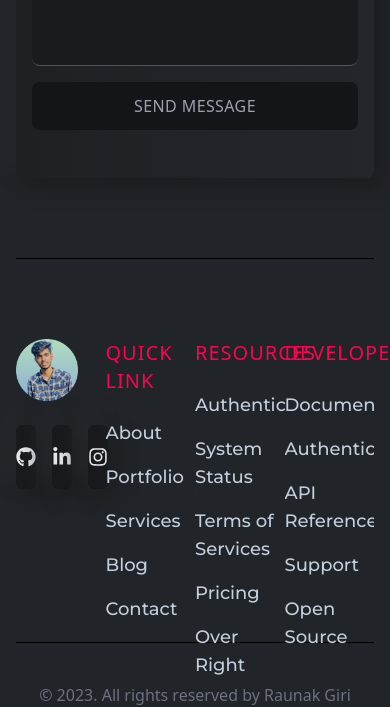
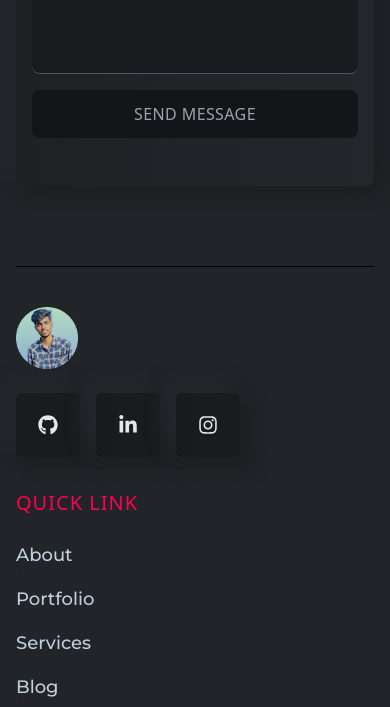
Before and after one commit to raunakgiri21/portfolio, a React (Vite) app: page / in a window 390 px wide. Shown: the part 8587-9294 px from the top of the page. Built offline with nearby package versions, Linux system fonts and the light colour scheme.

Commit message:
Responsive Footer

```diff
--- a/src/components/Contact/Contact.jsx
+++ b/src/components/Contact/Contact.jsx
@@ -61,7 +61,7 @@ const Contact = () => {
         />
       </div>
       <div className="w-full">
-        <div className="w-full h-auto flex flex-col lgl:flex-row justify-between">
+        <div className="w-full h-auto flex flex-col lgl:flex-row gap-2 lgl:gap-0 justify-between">
           <ContactLeft />
           <div className="w-full lgl:w-[60%] h-full py-10 bg-gradient-to-r from-[#1e2024] to-[#23272b] flex flex-col gap-8 p-4 lgl:p-8 rounded-lg shadow-shadowOne">
             <form className="w-full flex flex-col gap-4 lgl:gap-6 py-2 lgl:py-5">
--- a/src/components/Footer/Footer.jsx
+++ b/src/components/Footer/Footer.jsx
@@ -3,7 +3,7 @@ import { FaGithub, FaInstagram, FaLinkedinIn } from "react-icons/fa";
 
 const Footer = () => {
   return (
-    <div className="w-full py-20 h-96 border-b-[1px] border-b-black grid grid-cols-4">
+    <div className="w-full py-10 md:py-20 h-auto border-b-[1px] border-b-black grid grid-cols-1 md:grid-cols-2 lgl:grid-cols-4 gap-8">
       <div className="w-full h-full flex flex-col gap-6">
         <img
           src={logo}
```
